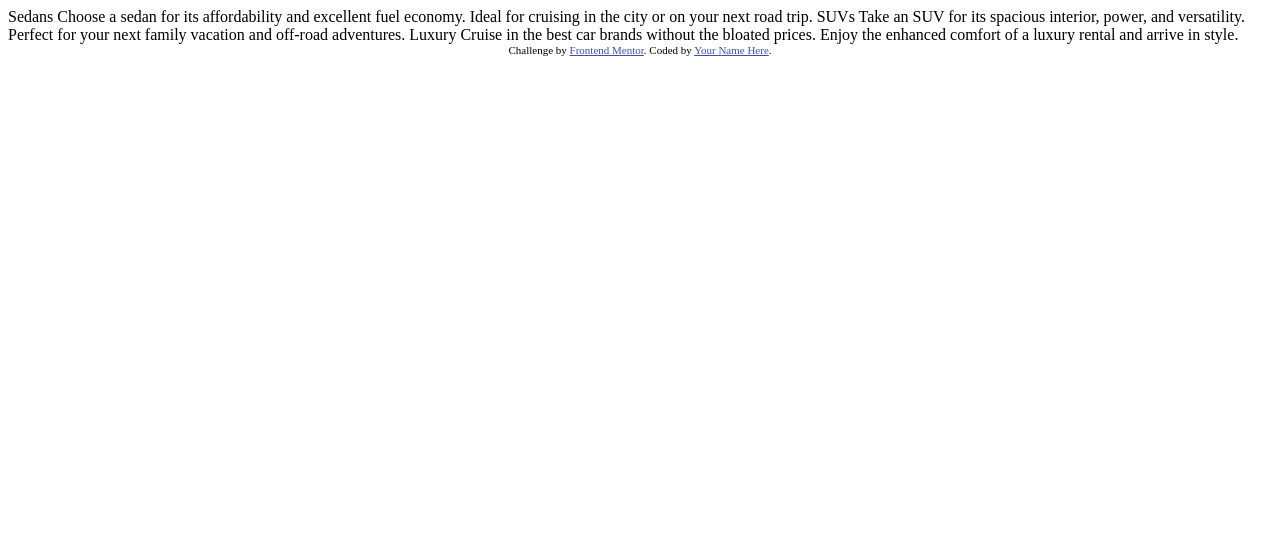
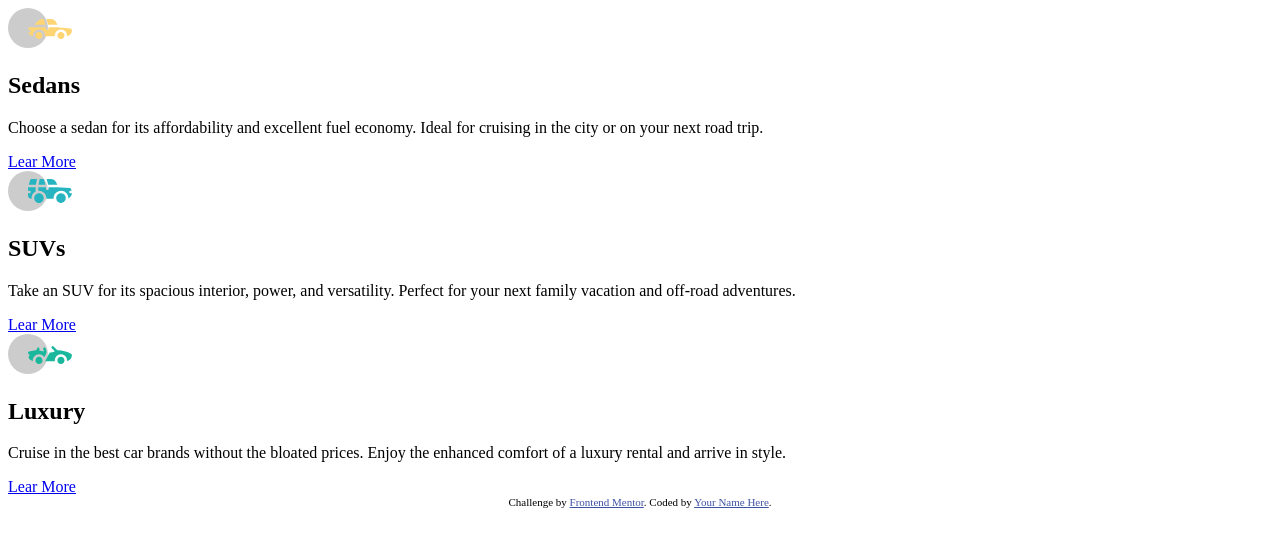
Before and after one commit to ClaytonDewey/3-column-preview-card-component, a website built with Parcel: page index.html in a window 1280 px wide. Built offline with nearby package versions, Linux system fonts and the light colour scheme.

Commit message:
Add classes and containers

```diff
--- a/index.html
+++ b/index.html
@@ -18,17 +18,37 @@
 
 <body>
 
-  Sedans
-  Choose a sedan for its affordability and excellent fuel economy. Ideal for cruising in the city
-  or on your next road trip.
+  <main class="container">
+    <section class="card sedan">
+      <img src="./images/icon-sedans.svg" alt="sedans">
+      <h2>Sedans</h2>
 
-  SUVs
-  Take an SUV for its spacious interior, power, and versatility. Perfect for your next family vacation
-  and off-road adventures.
+      <p>Choose a sedan for its affordability and excellent fuel economy. Ideal for cruising in the city
+        or on your next road trip.</p>
 
-  Luxury
-  Cruise in the best car brands without the bloated prices. Enjoy the enhanced comfort of a luxury
-  rental and arrive in style.
+      <a href="#" class="btn btn-lg text-bright">Lear More</a>
+    </section>
+
+    <section class="card suv">
+      <img src="./images/icon-suvs.svg" alt="suvs">
+      <h2>SUVs</h2>
+
+      <p>Take an SUV for its spacious interior, power, and versatility. Perfect for your next family vacation
+        and off-road adventures.</p>
+
+      <a href="#" class="btn btn-lg text-dark-cyan">Lear More</a>
+    </section>
+
+    <section class="card luxury">
+      <img src="./images/icon-luxury.svg" alt="luxury">
+      <h2>Luxury</h2>
+
+      <p>Cruise in the best car brands without the bloated prices. Enjoy the enhanced comfort of a luxury
+        rental and arrive in style.</p>
+
+      <a href="#" class="btn btn-lg text-darker-cyan">Lear More</a>
+    </section>
+  </main>
 
   <div class="attribution">
     Challenge by <a href="https://www.frontendmentor.io?ref=challenge" target="_blank">Frontend Mentor</a>.
```
